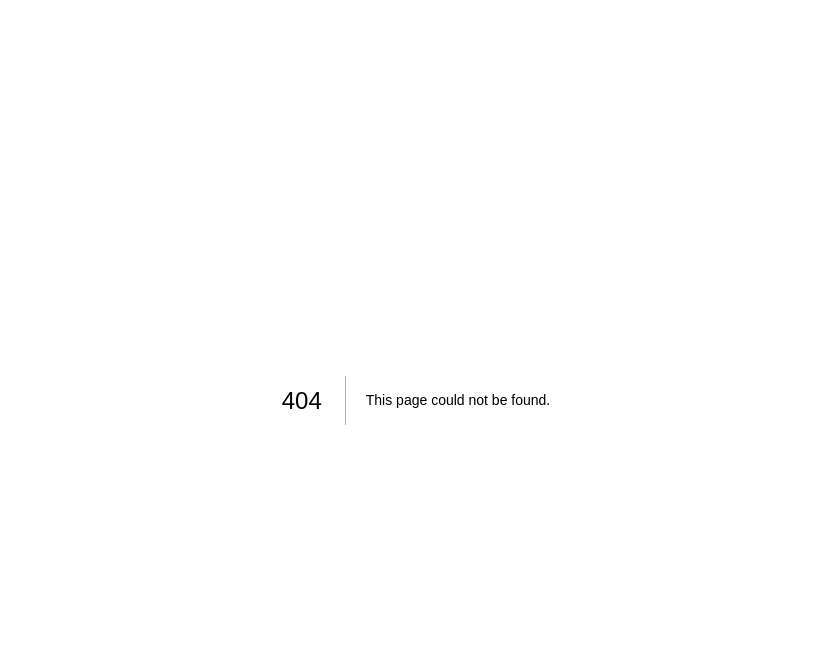
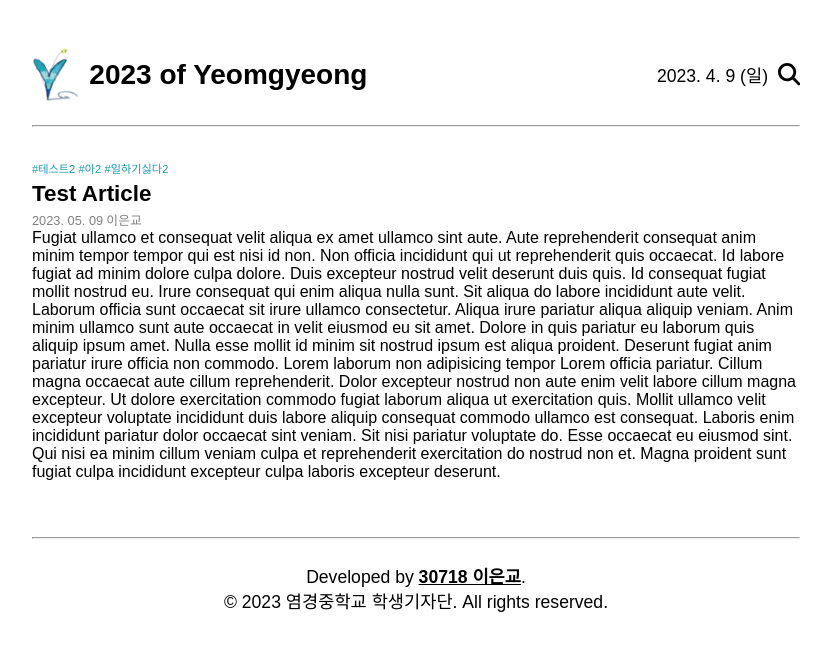
Before and after one commit to ymgng-reporter/2023-Yeomgyeong-Reporters-Homepage, a Next.js app: page /article in a window 1280 px wide. Before the commit this address had no page. Shown: the top 650 px of the page, without its empty margins (224-1055 px from the left). Built offline with nearby package versions, Linux system fonts and the light colour scheme; a web font is replaced by a local one.

Commit message:
header, footer를 컴포넌트로 하고, 뭐 암튼 여러개 손봄

```diff
--- /dev/null
+++ b/app/article/page.js
@@ -0,0 +1,50 @@
+import Image from "next/image";
+import "@fortawesome/fontawesome-svg-core/styles.css";
+import { FontAwesomeIcon } from "@fortawesome/react-fontawesome";
+import { faSearch } from "@fortawesome/free-solid-svg-icons";
+import Link from "next/link";
+
+export default function Home() {
+  return (
+    <main>
+      <div className="container">
+        <span className="reportHashtags">
+          <span className="reportHashtag">#테스트2</span>
+          <span className="reportHashtag">#아2</span>
+          <span className="reportHashtag">#일하기싫다2</span>
+        </span>
+        <h1 className="reportTitle">Test Article</h1>
+        <div className="reportInfo">
+          <span className="reportDate">2023. 05. 09</span>
+          <span className="reporter">이은교</span>
+        </div>
+        <div className="reportContent">
+          <p>
+            Fugiat ullamco et consequat velit aliqua ex amet ullamco sint aute.
+            Aute reprehenderit consequat anim minim tempor tempor qui est nisi
+            id non. Non officia incididunt qui ut reprehenderit quis occaecat.
+            Id labore fugiat ad minim dolore culpa dolore. Duis excepteur
+            nostrud velit deserunt duis quis. Id consequat fugiat mollit nostrud
+            eu. Irure consequat qui enim aliqua nulla sunt. Sit aliqua do labore
+            incididunt aute velit. Laborum officia sunt occaecat sit irure
+            ullamco consectetur. Aliqua irure pariatur aliqua aliquip veniam.
+            Anim minim ullamco sunt aute occaecat in velit eiusmod eu sit amet.
+            Dolore in quis pariatur eu laborum quis aliquip ipsum amet. Nulla
+            esse mollit id minim sit nostrud ipsum est aliqua proident. Deserunt
+            fugiat anim pariatur irure officia non commodo. Lorem laborum non
+            adipisicing tempor Lorem officia pariatur. Cillum magna occaecat
+            aute cillum reprehenderit. Dolor excepteur nostrud non aute enim
+            velit labore cillum magna excepteur. Ut dolore exercitation commodo
+            fugiat laborum aliqua ut exercitation quis. Mollit ullamco velit
+            excepteur voluptate incididunt duis labore aliquip consequat commodo
+            ullamco est consequat. Laboris enim incididunt pariatur dolor
+            occaecat sint veniam. Sit nisi pariatur voluptate do. Esse occaecat
+            eu eiusmod sint. Qui nisi ea minim cillum veniam culpa et
+            reprehenderit exercitation do nostrud non et. Magna proident sunt
+            fugiat culpa incididunt excepteur culpa laboris excepteur deserunt.
+          </p>
+        </div>
+      </div>
+    </main>
+  );
+}
--- /dev/null
+++ b/app/footer.js
@@ -0,0 +1,14 @@
+export default function Footer() {
+  return (
+    <div className="footer">
+      <hr className="footerDivider" />
+      <p className="copyright">
+        Developed by{" "}
+        <b>
+          <a href="https://github.com/eungyolee">30718 이은교</a>
+        </b>
+        .<br />© 2023 염경중학교 학생기자단. All rights reserved.
+      </p>
+    </div>
+  );
+}
--- a/app/globals.css
+++ b/app/globals.css
@@ -21,7 +21,7 @@ body {
   overflow-x: hidden;
 }
 
-main {
+body {
   width: 60%;
   margin: auto;
 }
@@ -36,6 +36,11 @@ a {
   width: 100%;
   margin-top: 6vh;
   padding-bottom: 3vh;
+}
+
+.logoImage {
+  width: 3.7vw;
+  height: auto;
 }
 
 .headerTitle {
@@ -83,12 +88,21 @@ a {
 .report {
   width: 30%;
   padding-top: 1vh;
+  padding-right: 3vw;
 }
 
 .report:nth-child(1),
 .report:nth-child(2) {
-  padding-right: 3vw;
   border-right: solid thin #c9cfd1;
+}
+
+.reportThumbnail {
+  width: 100%;
+}
+
+.reportThumbnailImage {
+  width: 100%;
+  height: 50%;
 }
 
 .reportHashtag {
--- /dev/null
+++ b/app/header.js
@@ -0,0 +1,43 @@
+import Image from "next/image";
+import "@fortawesome/fontawesome-svg-core/styles.css";
+import { FontAwesomeIcon } from "@fortawesome/react-fontawesome";
+import { faSearch } from "@fortawesome/free-solid-svg-icons";
+import Link from "next/link";
+import logoImage from "/public/images/ymgng.jpg";
+
+export default function Header() {
+  const date = new Date();
+  const today = `${date.getFullYear()}. ${
+    date.getMonth() + 1
+  }. ${date.getDate()}`;
+  const dayOfWeek = date.getDay();
+  const day = ["일", "월", "화", "수", "목", "금", "토"];
+  return (
+    <main>
+      <header className="navbar">
+        <Link
+          href="/"
+          style={{
+            display: "flex",
+            alignItems: "center",
+            textDecoration: "none",
+          }}
+        >
+          <Image
+            src={logoImage}
+            alt="염경중학교 학생기자단"
+            className="logoImage"
+          />
+          <h1 className="headerTitle">2023 of Yeomgyeong</h1>
+        </Link>
+        <div className="headerRight">
+          <span className="todayDate">
+            {today} ({day[dayOfWeek]})
+          </span>
+          <FontAwesomeIcon icon={faSearch} className="searchIcon" />
+        </div>
+      </header>
+      <hr className="headerDivider" />
+    </main>
+  );
+}
--- a/app/layout.js
+++ b/app/layout.js
@@ -1,5 +1,7 @@
 import "./globals.css";
 import { Inter } from "next/font/google";
+import Header from "./header.js";
+import Footer from "./footer.js";
 
 const inter = Inter({ subsets: ["latin"] });
 
@@ -11,7 +13,11 @@ export const metadata = {
 export default function RootLayout({ children }) {
   return (
     <html lang="ko">
-      <body className={inter.className}>{children}</body>
+      <body className={inter.className}>
+        <Header />
+        {children}
+        <Footer />
+      </body>
     </html>
   );
 }
```
Also changed, not shown: app/page.js (+50 -72 lines).
